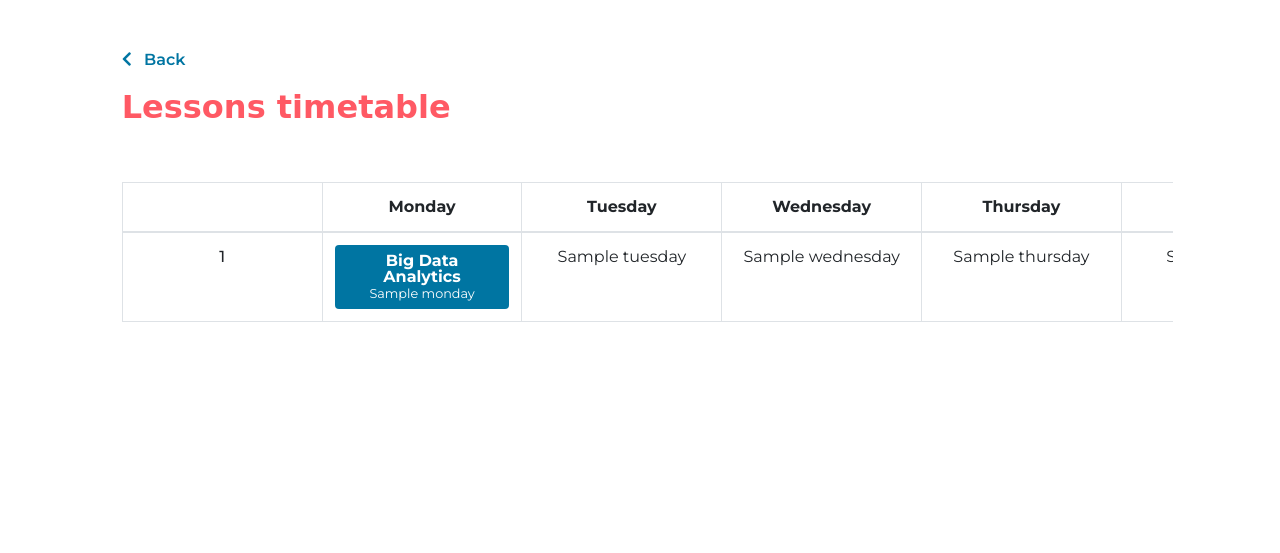
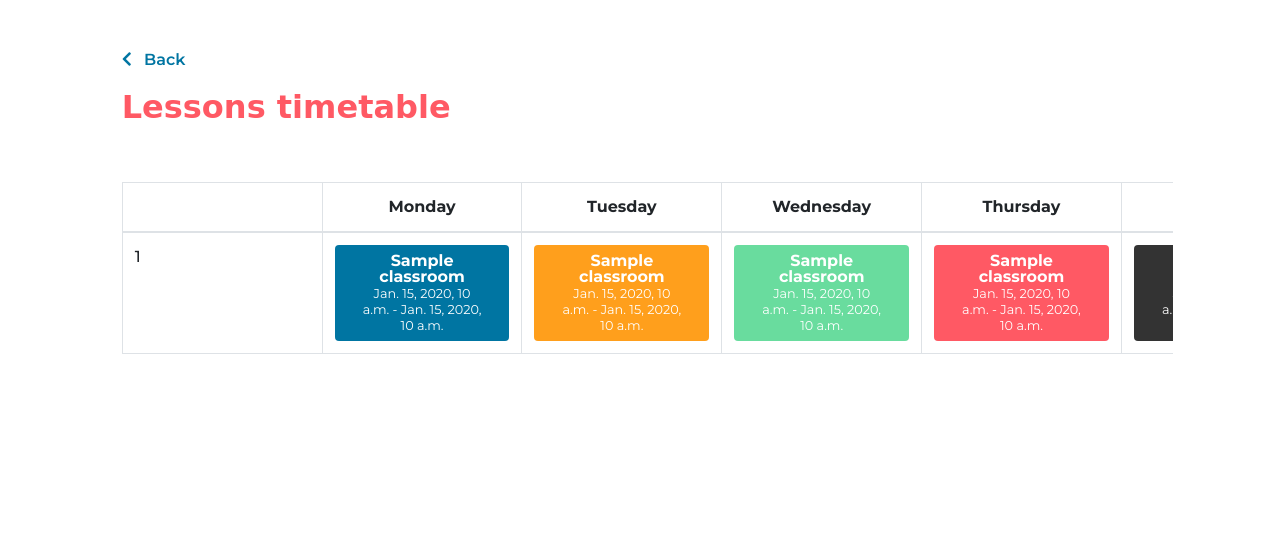
Before and after one commit to mattiolato98/reservation-ninja, a Django app: template reservation_management/templates/reservation_management/lesson_timetable.html in a window 1280 px wide. Shown: the top 553 px of the page. Run offline with Django 3.2, Linux system fonts and the light colour scheme; the template is opened without the code that fills it: most values are stand-ins (such as "Sample title", 1, 10 or a date in 2020); parts of the project's set-up code (start-up, migrations or seed data) failed here and were passed over; some libraries are stand-ins or nearby versions; some web fonts are replaced.

Commit message:
Created final lesson_timetable.html template

```diff
--- a/reservation_management/templates/reservation_management/lesson_timetable.html
+++ b/reservation_management/templates/reservation_management/lesson_timetable.html
@@ -5,8 +5,8 @@
 
 {% block extra_css %}
     <style>
-        table{
-            table-layout:fixed;
+        table {
+            table-layout: fixed;
             min-width: 1200px !important;
             margin-right: 10px;
         }
@@ -52,18 +52,66 @@
                     <tbody>
                     {% for index, monday, tuesday, wednesday, thursday, friday in df.itertuples %}
                         <tr class="text-break text-center">
-                            <th scope="row" class="font-5">{{ index }}</th>
+                            <th scope="row" class="font-5">
+                                <div class="d-flex align-items-center h-100">
+                                    {{ index }}
+                                </div>
+                            </th>
                             <td>
-                                <div class="badge site-badge-blue py-2 px-4 text-wrap">
-                                    Big Data Analytics
-                                    <br>
-                                    <span class="font-size-80 font-4">{{ monday }}</span>
-                                </div>
+                                {% if monday %}
+                                    <div class="badge site-badge-blue py-2 px-4 text-wrap">
+                                        {{ monday.classroom.name }}
+                                        <br>
+                                        <span class="font-size-80 font-4">
+                                            {{ monday.start_time }} - {{ monday.end_time }}
+                                        </span>
+                                    </div>
+                                {% endif %}
                             </td>
-                            <td>{{ tuesday }}</td>
-                            <td>{{ wednesday }}</td>
-                            <td>{{ thursday }}</td>
-                            <td>{{ friday }}</td>
+                            <td>
+                                {% if tuesday %}
+                                    <div class="badge site-badge-yellow py-2 px-4 text-wrap">
+                                        {{ tuesday.classroom.name }}
+                                        <br>
+                                        <span class="font-size-80 font-4">
+                                            {{ tuesday.start_time }} - {{ tuesday.end_time }}
+                                        </span>
+                                    </div>
+                                {% endif %}
+                            </td>
+                            <td>
+                                {% if wednesday %}
+                                    <div class="badge site-badge-green py-2 px-4 text-wrap">
+                                        {{ wednesday.classroom.name }}
+                                        <br>
+                                        <span class="font-size-80 font-4">
+                                            {{ wednesday.start_time }} - {{ wednesday.end_time }}
+                                        </span>
+                                    </div>
+                                {% endif %}
+                            </td>
+                            <td>
+                                {% if thursday %}
+                                    <div class="badge site-badge-red py-2 px-4 text-wrap">
+                                        {{ thursday.classroom.name }}
+                                        <br>
+                                        <span class="font-size-80 font-4">
+                                            {{ thursday.start_time }} - {{ thursday.end_time }}
+                                        </span>
+                                    </div>
+                                {% endif %}
+                            </td>
+                            <td>
+                                {% if friday %}
+                                    <div class="badge site-badge-dark py-2 px-4 text-wrap">
+                                        {{ friday.classroom.name }}
+                                        <br>
+                                        <span class="font-size-80 font-4">
+                                            {{ friday.start_time }} - {{ friday.end_time }}
+                                        </span>
+                                    </div>
+                                {% endif %}
+                            </td>
                         </tr>
                     {% endfor %}
                     </tbody>
```
